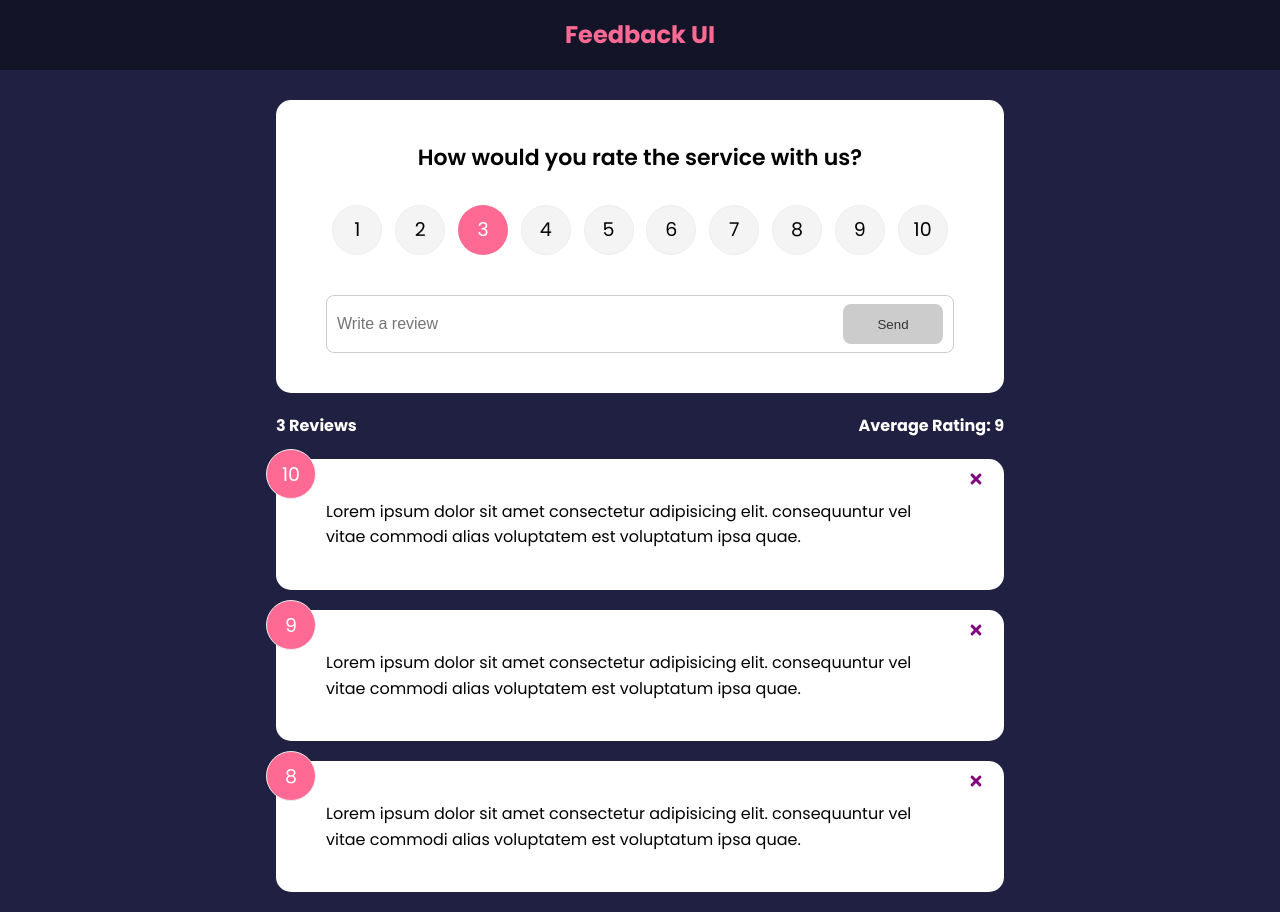
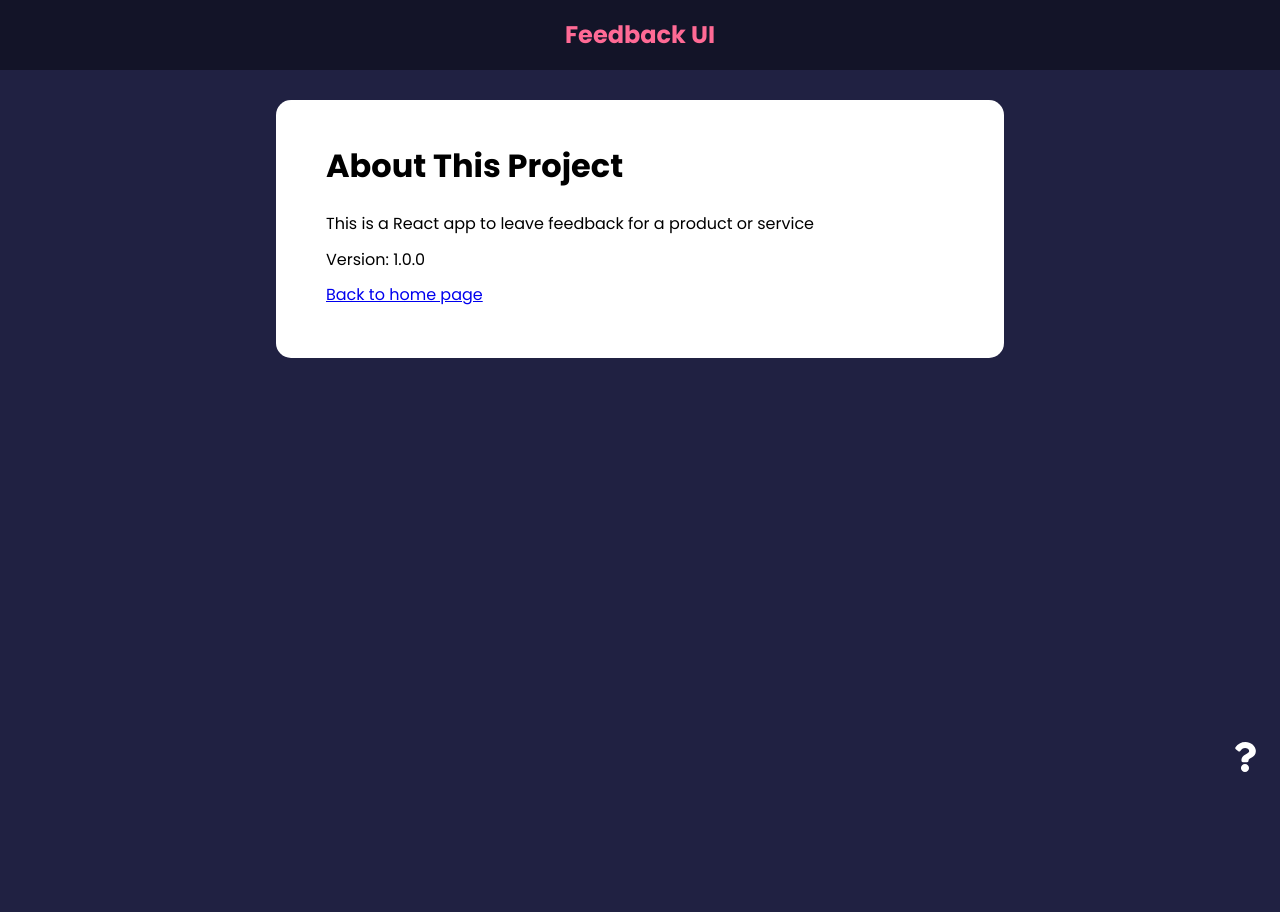
Before and after one commit to lenzoface/feedback-app, a React (Create React App) app: page /about in a window 1280 px wide. After the commit the page ends 800 px from the top, so only its background shows below. Built offline with nearby package versions, Linux system fonts and the light colour scheme.

Commit message:
React Routes and Links

```diff
--- a/package.json
+++ b/package.json
@@ -11,6 +11,7 @@
     "react": "^18.2.0",
     "react-dom": "^18.2.0",
     "react-icons": "^4.7.1",
+    "react-router-dom": "^6.8.1",
     "uuid": "^9.0.0",
     "web-vitals": "^2.1.4"
   },
--- a/src/App.js
+++ b/src/App.js
@@ -1,9 +1,12 @@
 import { v4 as uuidv4 } from 'uuid'
+import { BrowserRouter as Router, Route, Routes } from 'react-router-dom'
 import { useState } from "react";
 import Header from './components/Header'
 import FeedbackList from './components/FeedbackList'
 import FeedbackStats from './components/FeedbackStats'
 import FeedbackForm from './components/FeedbackForm'
+import AboutIconLink from './components/AboutIconLink'
+import AboutPage from './pages/AboutPage'
 
 import FeedbackData from './data/FeedbackData'
 
@@ -18,22 +21,33 @@
 
     const deleteFeedback = (id) => {
         if (window.confirm('Are you sure you want to delete?')) {
-            setFeedback(feedback.filter((item)=> item.id !== id))
+            setFeedback(feedback.filter((item) => item.id !== id))
         }
     }
 
 
 
     return (
-        <>
+        <Router>
             <Header />
             {/* <Header text="Hello here!" /> */}
             <div className="container">
-                <FeedbackForm handleAdd={addFeedback} />
-                <FeedbackStats feedback={feedback}/>
-                <FeedbackList feedback={feedback} handleDelete={deleteFeedback} />
+                <Routes>
+                    <Route exact path='/' element={
+                        <>
+                            <FeedbackForm handleAdd={addFeedback} />
+                            <FeedbackStats feedback={feedback} />
+                            <FeedbackList feedback={feedback} handleDelete={deleteFeedback} />
+                        </>
+                    }>
+
+                    </Route>
+
+                    <Route path='/about' element={<AboutPage />} />
+                </Routes>
+                <AboutIconLink />
             </div>
-        </>
+        </Router>
     )
 }
 
--- /dev/null
+++ b/src/components/AboutIconLink.jsx
@@ -0,0 +1,14 @@
+import { FaQuestion } from "react-icons/fa"
+import { Link } from "react-router-dom"
+
+function AboutIconLink() {
+  return (
+    <div className="about-link">
+        <Link to="/about">
+        <FaQuestion size={30} />
+        </Link>
+    </div>
+  )
+}
+
+export default AboutIconLink
--- a/src/components/Header.jsx
+++ b/src/components/Header.jsx
@@ -1,4 +1,5 @@
 import PropTypes from 'prop-types'
+import { Link } from "react-router-dom"
 
 function Header({text, bgColor, textColor}) {
     // inline styles (not recomended):
@@ -10,7 +11,9 @@
     return (
       <header style={headerStyles}>
               <div className="container">
+                <Link to='/' style={{textDecoration: 'none', color: '#ff6a95' }}>
                   <h2>{text}</h2>
+                  </Link>
               </div>
           </header>
       )
--- /dev/null
+++ b/src/pages/AboutPage.jsx
@@ -0,0 +1,20 @@
+import Card from '../components/shared/Card'
+import { Link } from "react-router-dom"
+
+function AboutPage() {
+  return (
+    <Card>
+        <div className="about">
+            <h1>About This Project</h1>
+            <p>This is a React app to leave feedback for a product or service</p>
+            <p>Version: 1.0.0</p>
+
+            <p>
+                <Link to="/">Back to home page</Link>
+            </p>
+        </div>
+    </Card>
+  )
+}
+
+export default AboutPage
```
Also changed, not shown: 1 other file (tests, documents, lock files or other folders).
